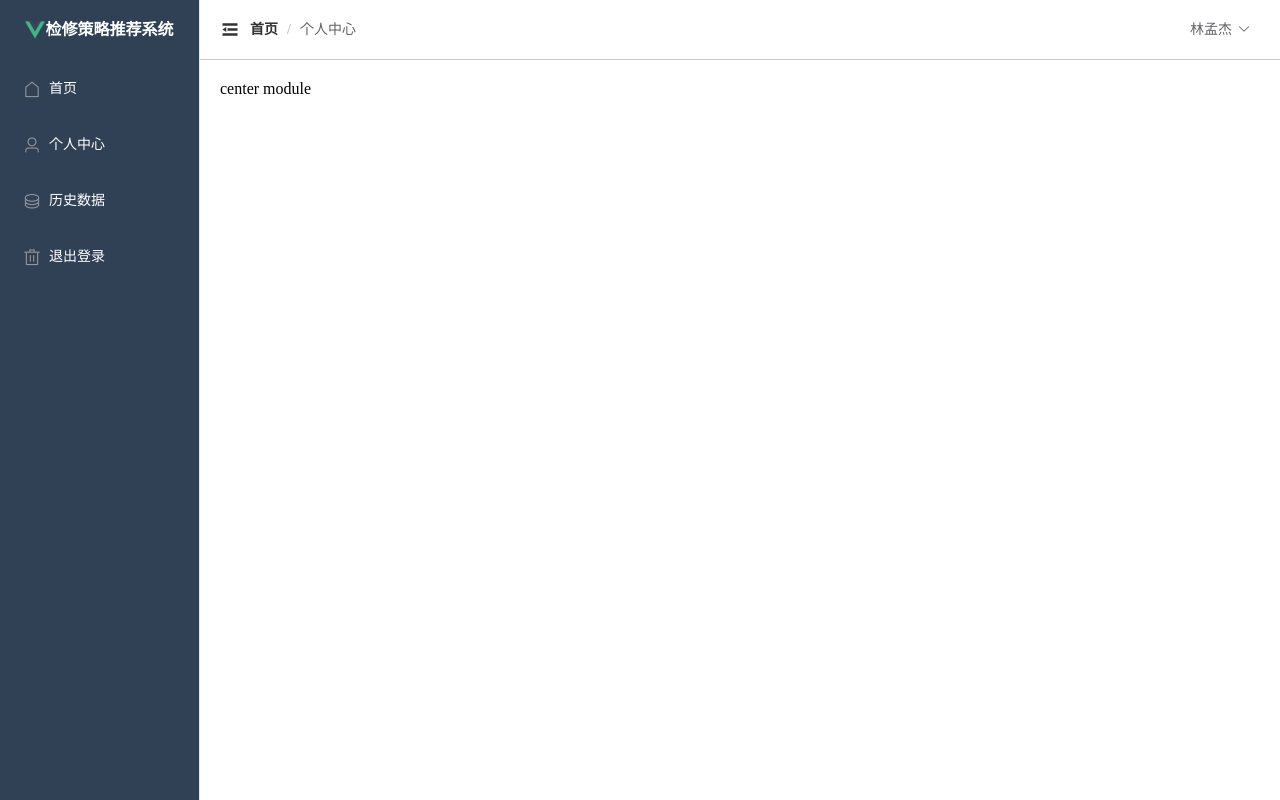
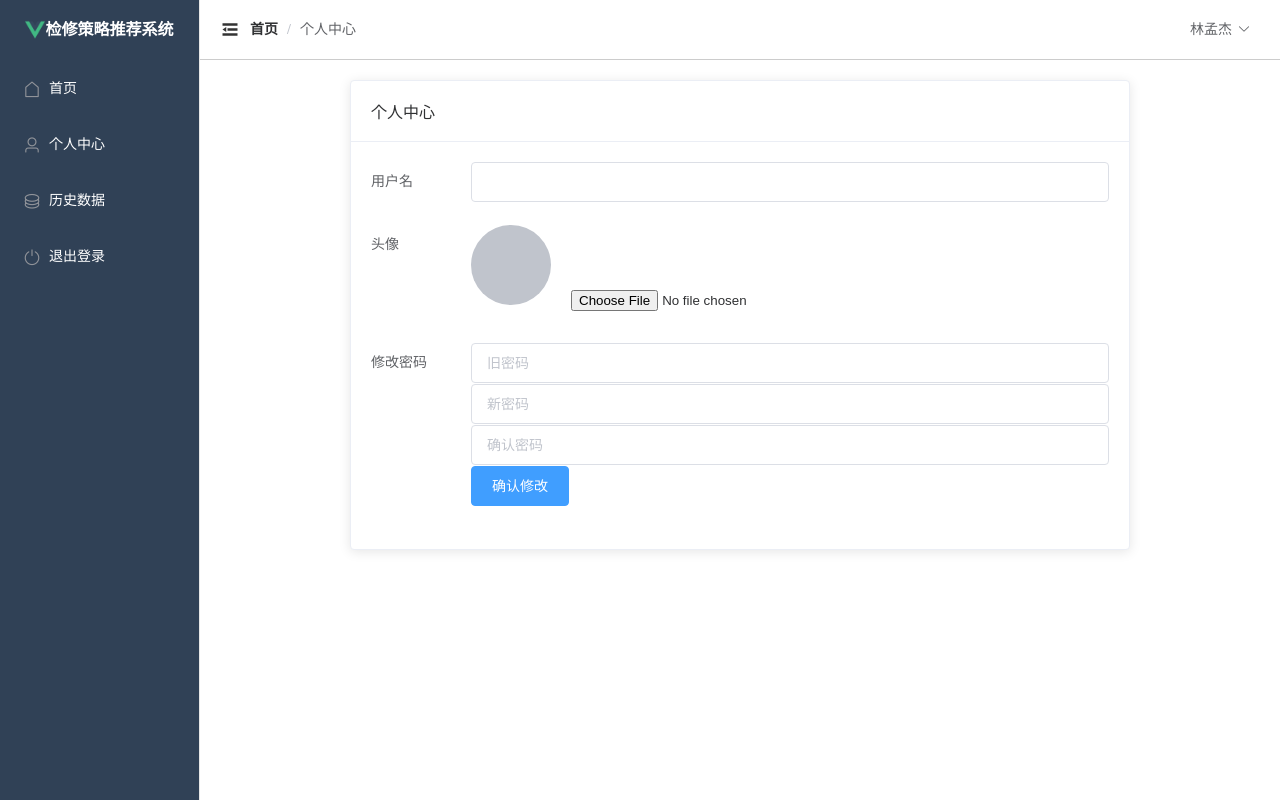
Before and after one commit to NIDIEJIE/recommend-web, a Vue app: page /center in a window 1280 px wide. Built offline with nearby package versions, Linux system fonts and the light colour scheme.

Commit message:
个人中心模块、历史数据模块基本搭建、退出登录功能完善

```diff
--- a/src/components/Aside.vue
+++ b/src/components/Aside.vue
@@ -19,19 +19,28 @@
         <i class="el-icon-coin"></i>
         <span slot="title">历史数据</span>
       </el-menu-item>
-      <el-menu-item index="/login">
-        <i class="el-icon-delete"></i>
+      <el-menu-item @click.native="showLogOutDialog()">
+        <i class="el-icon-switch-button"></i>
         <span slot="title">退出登录</span>
       </el-menu-item>
     </el-menu>
+    <el-dialog title="提示" :visible.sync="dialogVisible" width="30%" :before-close="handleClose">
+      <span><i class="el-icon-warning" style="color: red"></i> 确定注销并退出系统</span>
+      <span slot="footer" class="dialog-footer">
+        <el-button @click="dialogVisible = false">取 消</el-button>
+        <el-button type="primary" @click="logOut">确 定</el-button>
+      </span>
+    </el-dialog>
   </el-aside>
 </template>
 
 <script>
 import { mapState } from 'vuex'
+import logOutDialogMix from '../mixins/logOutDialogMix.js'
 
 export default {
   name: 'Aside',
+  mixins: [logOutDialogMix],
   data() {
     return {}
   },
--- a/src/components/Header.vue
+++ b/src/components/Header.vue
@@ -17,20 +17,26 @@
         <router-link to="/history">
           <el-dropdown-item>历史数据</el-dropdown-item>
         </router-link>
-
-        <router-link to="/login">
-          <el-dropdown-item>退出登录</el-dropdown-item>
-        </router-link>
+        <el-dropdown-item @click.native="showLogOutDialog()">退出登录</el-dropdown-item>
       </el-dropdown-menu>
     </el-dropdown>
+    <el-dialog style="line-height: normal" title="提示" :visible.sync="dialogVisible" width="30%" :before-close="handleClose">
+      <span><i class="el-icon-warning" style="color: red"></i> 确定注销并退出系统</span>
+      <span slot="footer" class="dialog-footer">
+        <el-button @click="dialogVisible = false">取 消</el-button>
+        <el-button type="primary" @click="logOut">确 定</el-button>
+      </span>
+    </el-dialog>
   </div>
 </template>
 
 <script>
 import { mapMutations, mapState } from 'vuex'
+import logOutDialogMix from '../mixins/logOutDialogMix.js'
 
 export default {
   name: 'Header',
+  mixins: [logOutDialogMix],
   props: {},
   data() {
     return {
@@ -52,4 +58,4 @@ export default {
 }
 </script>
 
-<style scoped></style>
+<style></style>
--- a/src/main.js
+++ b/src/main.js
@@ -12,5 +12,5 @@ Vue.use(ElementUI)
 new Vue({
   router,
   store,
-  render: h => h(App)
+  render: (h) => h(App)
 }).$mount('#app')
--- /dev/null
+++ b/src/mixins/logOutDialogMix.js
@@ -0,0 +1,27 @@
+export default {
+  data() {
+    return {
+      dialogVisible: false
+    }
+  },
+  methods: {
+    showLogOutDialog() {
+      this.dialogVisible = true
+    },
+    logOut() {
+      this.dialogVisible = false
+      this.$message({
+        message: '退出登录成功！',
+        type: 'success'
+      })
+      this.$router.push('/login')
+    },
+    handleClose(done) {
+      this.$confirm('确认关闭？')
+        .then((_) => {
+          done()
+        })
+        .catch((_) => {})
+    }
+  }
+}
--- a/src/views/Center.vue
+++ b/src/views/Center.vue
@@ -1,13 +1,69 @@
 <template>
-<p>center module</p>
+  <div class="personal-center">
+    <el-row>
+      <el-col :span="18" :offset="3">
+        <el-card>
+          <div slot="header" class="clearfix">
+            <span>个人中心</span>
+          </div>
+          <el-form label-position="left" label-width="100px" :model="form">
+            <el-form-item label="用户名">
+              <el-input v-model="form.username" readonly></el-input>
+            </el-form-item>
+            <el-form-item label="头像">
+              <el-avatar class="avatar" :src="form.avatar"></el-avatar>
+              <input type="file" accept="image/*" @change="uploadAvatar" />
+            </el-form-item>
+            <el-form-item label="修改密码">
+              <el-input type="password" v-model="form.oldPassword" placeholder="旧密码"></el-input>
+              <el-input type="password" v-model="form.newPassword" placeholder="新密码"></el-input>
+              <el-input type="password" v-model="form.confirmPassword" placeholder="确认密码"></el-input>
+              <el-button type="primary" @click="changePassword">确认修改</el-button>
+            </el-form-item>
+          </el-form>
+        </el-card>
+      </el-col>
+    </el-row>
+  </div>
 </template>
 
 <script>
 export default {
-  name: "Center"
+  data() {
+    return {
+      form: {
+        username: '',
+        avatar: '',
+        oldPassword: '',
+        newPassword: '',
+        confirmPassword: ''
+      }
+    }
+  },
+  methods: {
+    uploadAvatar(event) {
+      const file = event.target.files[0]
+      const reader = new FileReader()
+      reader.readAsDataURL(file)
+      reader.onload = () => {
+        this.form.avatar = reader.result
+      }
+    },
+    changePassword() {
+      // 修改密码逻辑
+      this.$message({
+        message: '密码修改成功！',
+        type: 'success'
+      })
+    }
+  }
 }
 </script>
 
-<style scoped>
-
+<style>
+.avatar {
+  width: 80px;
+  height: 80px;
+  margin-right: 20px;
+}
 </style>
--- a/src/views/History.vue
+++ b/src/views/History.vue
@@ -1,13 +1,39 @@
 <template>
-<p>history module</p>
+  <div>
+    <el-table :data="tableData" border stripe :header-cell-class-name="headerBg">
+      <el-table-column prop="time" label="时间" width="400"> </el-table-column>
+      <el-table-column prop="line" label="线路"> </el-table-column>
+      <el-table-column label="操作" width="210" align="center">
+        <template slot-scope="scope">
+          <el-button type="success">查看 <i class="el-icon-search"></i></el-button>
+          <el-button type="danger">删除 <i class="el-icon-remove-outline"></i></el-button>
+        </template>
+      </el-table-column>
+    </el-table>
+    <div style="padding: 10px 0">
+      <el-pagination @size-change="handleSizeChange" @current-change="handleCurrentChange" :current-page="currentPage4" :page-sizes="[5, 10, 15, 20]" :page-size="10" layout="total, sizes, prev, pager, next, jumper" :total="400"> </el-pagination>
+    </div>
+  </div>
 </template>
 
 <script>
 export default {
-  name: "History"
+  name: 'History',
+  data() {
+    const item = {
+      time: '2016-05-02 xx-xx-xx',
+      line: 'SH-EDG'
+    }
+    return {
+      tableData: Array(8).fill(item),
+      headerBg: 'headerBg'
+    }
+  }
 }
 </script>
 
-<style scoped>
-
+<style>
+.headerBg {
+  background: #eee !important;
+}
 </style>
```
